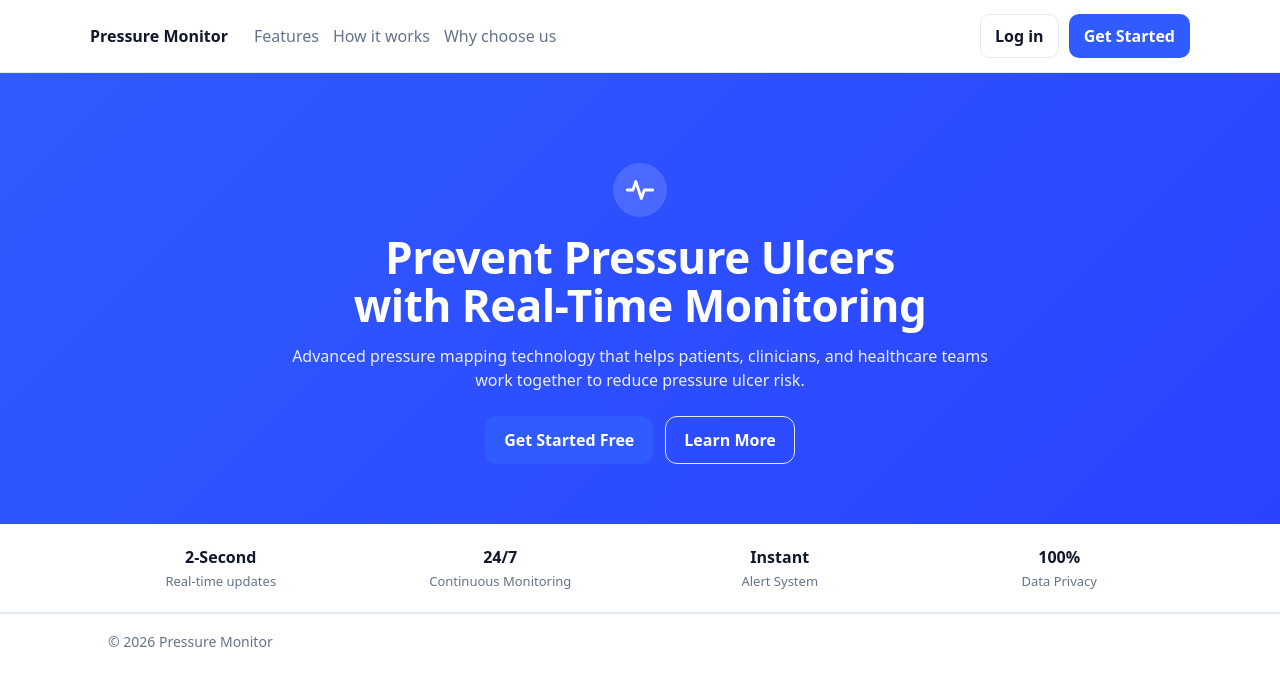
After one commit to markiplagat/WeBSolutions, a Django app: page / in a window 1280 px wide. The commit adds this page. Shown: the top 686 px of the page. Run offline with Django 5.2, Linux system fonts and the light colour scheme.

Commit message:
add hero and metrics section

```diff
--- a/pressure_monitor/config/urls.py
+++ b/pressure_monitor/config/urls.py
@@ -15,8 +15,9 @@ Including another URLconf
     2. Add a URL to urlpatterns:  path('blog/', include('blog.urls'))
 """
 from django.contrib import admin
-from django.urls import path
+from django.urls import path, include
 
 urlpatterns = [
     path("admin/", admin.site.urls),
+    path("", include("web.urls")),
 ]
--- a/pressure_monitor/static/css/site.css
+++ b/pressure_monitor/static/css/site.css
@@ -1,16 +1,103 @@
+:root{
+  --text:#0f172a;
+  --muted:#64748b;
+  --border:#e2e8f0;
+  --soft:#f1f5f9;
+  --brand:#2f5bff;
+  --brand2:#2b43ff;
+}
+
 *{box-sizing:border-box}
-body{margin:0;font-family:system-ui,Segoe UI,Roboto,Arial,sans-serif}
-.container{max-width:1100px;margin:0 auto;padding:0 18px}
+html,body{margin:0;padding:0;font-family:system-ui,-apple-system,Segoe UI,Roboto,Arial,sans-serif;color:var(--text);}
+a{text-decoration:none;color:inherit}
+.container{max-width:1100px;margin:0 auto;padding:0 18px;}
 
-.topbar{border-bottom:1px solid #eee;background:#fff}
-.topbar__inner{display:flex;align-items:center;gap:16px;padding:14px 0}
-.brand{font-weight:800;text-decoration:none;color:#111}
-.nav{display:flex;gap:14px;margin-left:10px}
-.nav a{text-decoration:none;color:#555}
+/* top bar */
+.topbar{
+  position:sticky; top:0; z-index:10;
+  background:rgba(255,255,255,.9);
+  backdrop-filter: blur(10px);
+  border-bottom:1px solid var(--border);
+}
+.topbar__inner{display:flex;align-items:center;gap:16px;padding:14px 0;}
+.brand{font-weight:800;}
+.nav{display:flex;gap:14px;margin-left:10px;color:var(--muted)}
+.nav a:hover{color:var(--text)}
 .topbar__actions{margin-left:auto;display:flex;gap:10px}
 
-.btn{padding:10px 14px;border-radius:10px;border:1px solid #ddd;text-decoration:none;color:#111;font-weight:600}
-.btn--primary{background:#2f5bff;color:#fff;border-color:transparent}
-.btn--ghost{background:#fff}
+/* buttons */
+.btn{
+  display:inline-flex;align-items:center;justify-content:center;
+  padding:10px 14px;border-radius:10px;border:1px solid var(--border);
+  font-weight:700;
+}
+.btn--lg{padding:12px 18px;border-radius:12px;}
+.btn--primary{background:var(--brand);border-color:transparent;color:#fff;}
+.btn--primary:hover{filter:brightness(.96)}
+.btn--ghost{background:#fff;}
+.btn--white{
+  background:#fff;
+  border-color:transparent;
+  color:var(--text);
+  min-width:140px; /* helps it look like the empty pill */
+}
 
-.footer{border-top:1px solid #eee;padding:18px 0;color:#666;font-size:14px}
+/* hero */
+.hero{
+  background:linear-gradient(135deg,var(--brand),var(--brand2));
+  color:#fff;
+  padding:90px 0 60px;
+}
+.hero__inner{
+  max-width:860px;
+  margin:0 auto;
+  text-align:center;
+}
+.hero__icon{
+  width:54px;height:54px;border-radius:999px;
+  margin:0 auto 16px;
+  display:flex;align-items:center;justify-content:center;
+  background:rgba(255,255,255,.14);
+  color:#fff;
+}
+.hero__title{
+  margin:0 0 14px;
+  font-size:44px;
+  line-height:1.1;
+  letter-spacing:-0.5px;
+}
+.hero__subtitle{
+  margin:0 auto 24px;
+  max-width:720px;
+  color:rgba(255,255,255,.9);
+  line-height:1.5;
+}
+.hero__cta{
+  display:flex;
+  justify-content:center;
+  gap:12px;
+  flex-wrap:wrap;
+}
+
+/* metrics row */
+.metrics{
+  background:#fff;
+  border-bottom:1px solid var(--border);
+}
+.metrics__grid{
+  display:grid;
+  grid-template-columns:repeat(4,1fr);
+  gap:18px;
+  padding:22px 0;
+}
+.metric{text-align:center;}
+.metric__value{font-weight:800;}
+.metric__label{margin-top:4px;color:var(--muted);font-size:13px;}
+
+/* footer (kept simple) */
+.footer{border-top:1px solid var(--border);padding:18px 0;color:var(--muted);font-size:14px;}
+
+@media (max-width: 900px){
+  .hero__title{font-size:36px;}
+  .metrics__grid{grid-template-columns:repeat(2,1fr)}
+}
--- /dev/null
+++ b/pressure_monitor/templates/web/home.html
@@ -0,0 +1,48 @@
+{% extends "base.html" %}
+{% block title %}Pressure Monitor{% endblock %}
+
+{% block content %}
+<section class="hero">
+  <div class="container hero__inner">
+    <div class="hero__icon" aria-hidden="true">
+      <!-- simple pulse icon -->
+      <svg width="34" height="34" viewBox="0 0 24 24" fill="none">
+        <path d="M3 12h4l2-6 4 12 2-6h6" stroke="currentColor" stroke-width="2" stroke-linecap="round" stroke-linejoin="round"/>
+      </svg>
+    </div>
+
+    <h1 class="hero__title">Prevent Pressure Ulcers<br>with Real-Time Monitoring</h1>
+
+    <p class="hero__subtitle">
+      Advanced pressure mapping technology that helps patients, clinicians,
+      and healthcare teams work together to reduce pressure ulcer risk.
+    </p>
+
+    <div class="hero__cta">
+      <a class="btn btn--primary btn--lg" href="#">Get Started Free</a>
+      <a class="btn btn--secondary btn--lg" href="#">Learn More</a>
+    </div>
+  </div>
+</section>
+
+<section class="metrics">
+  <div class="container metrics__grid">
+    <div class="metric">
+      <div class="metric__value">2-Second</div>
+      <div class="metric__label">Real-time updates</div>
+    </div>
+    <div class="metric">
+      <div class="metric__value">24/7</div>
+      <div class="metric__label">Continuous Monitoring</div>
+    </div>
+    <div class="metric">
+      <div class="metric__value">Instant</div>
+      <div class="metric__label">Alert System</div>
+    </div>
+    <div class="metric">
+      <div class="metric__value">100%</div>
+      <div class="metric__label">Data Privacy</div>
+    </div>
+  </div>
+</section>
+{% endblock %}
--- /dev/null
+++ b/pressure_monitor/web/urls.py
@@ -0,0 +1,6 @@
+from django.urls import path
+from .views import home
+
+urlpatterns = [
+    path("", home, name="home"),
+]
--- a/pressure_monitor/web/views.py
+++ b/pressure_monitor/web/views.py
@@ -1,3 +1,6 @@
 from django.shortcuts import render
 
 # Create your views here.
+
+def home(request):
+    return render(request, "web/home.html")
```
